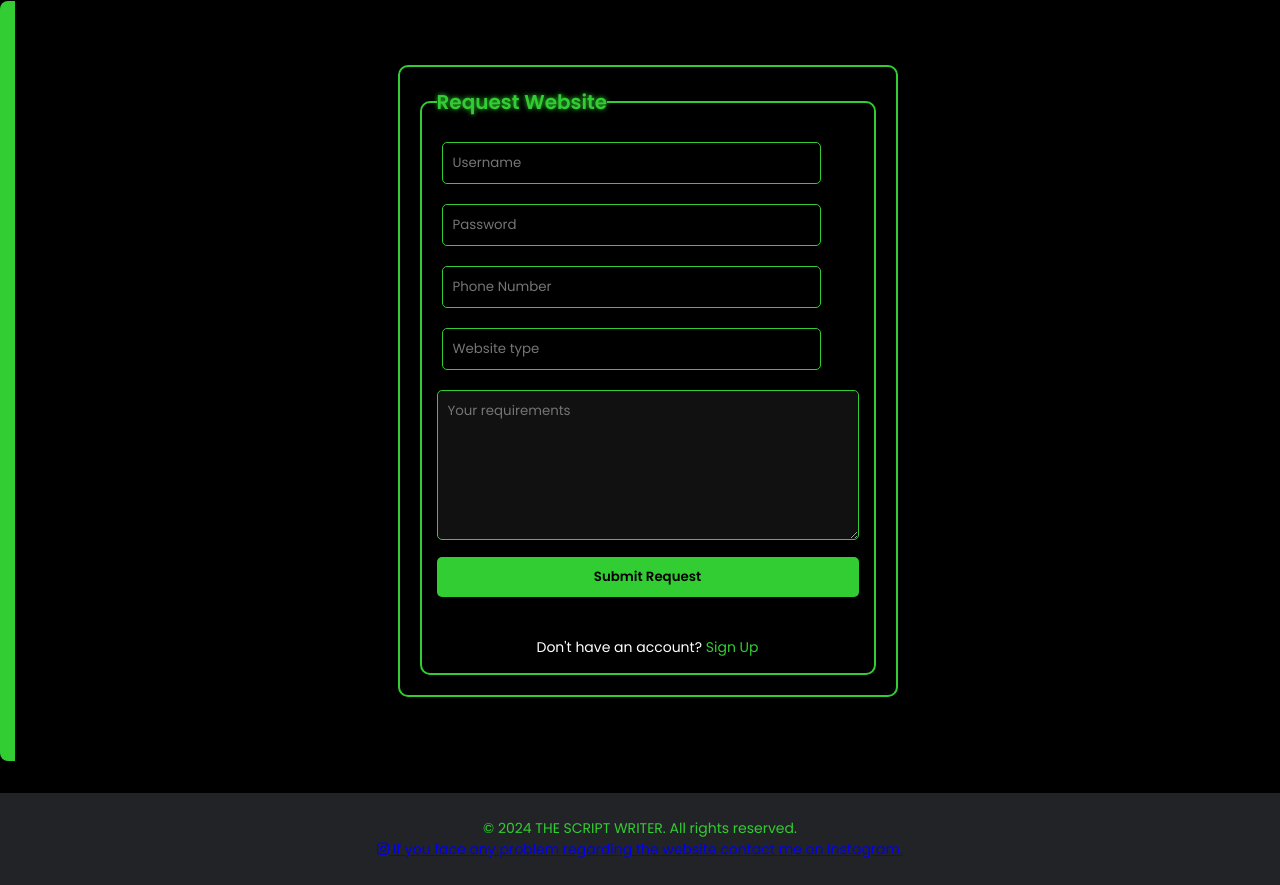
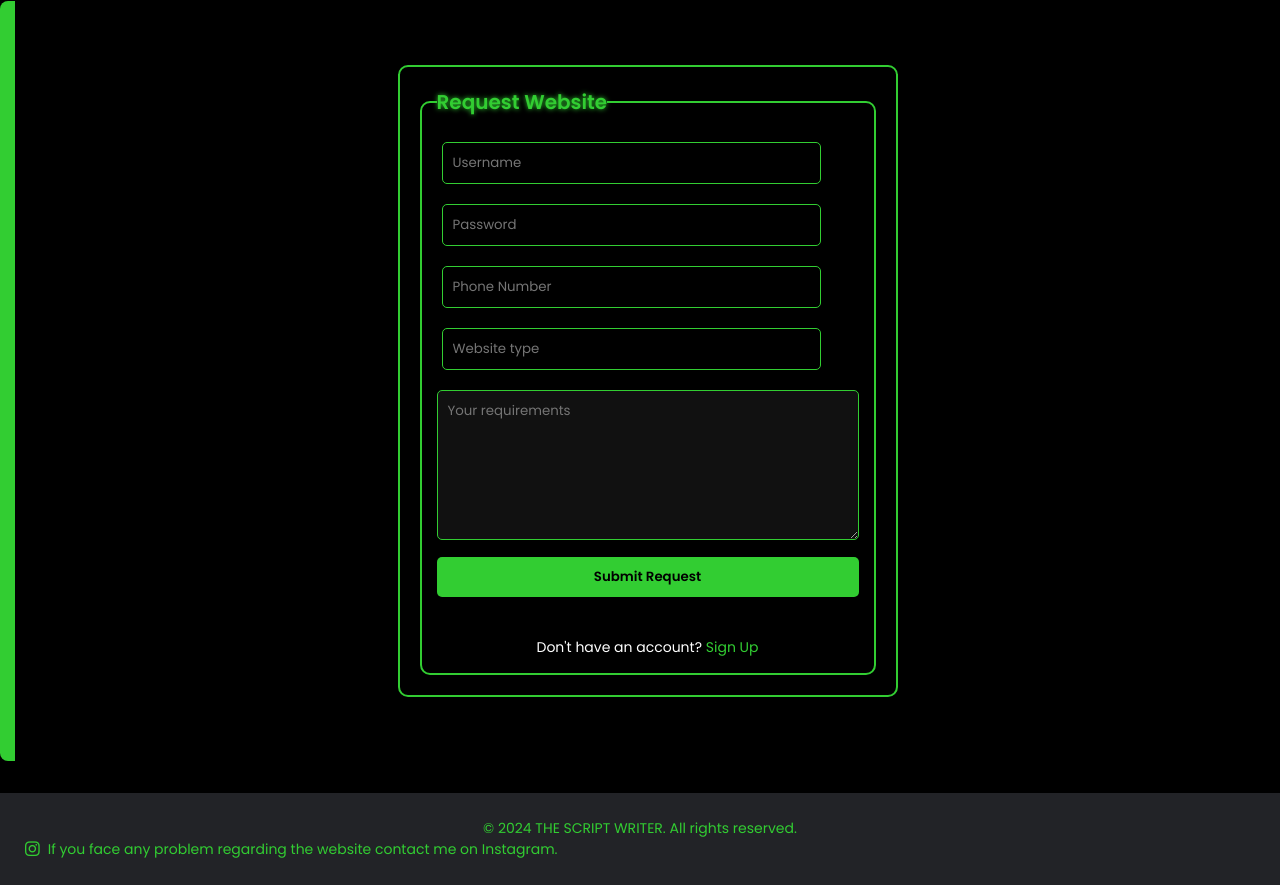
Before and after one commit to Linuxthecoder/Coderepertest1, a website: page public/index.html in a window 1280 px wide. Shown: the part 8563-9448 px from the top of the page. Drawn offline with nearby package versions, Linux system fonts and the light colour scheme.

Commit message:
Update styles.css

```diff
--- a/public/styles.css
+++ b/public/styles.css
@@ -497,3 +497,22 @@ textarea {
 .hidden {
     display: none;
 }
+
+/* Social Links Styling */
+  .social-link a {
+    color: inherit;
+    text-decoration: none;
+    transition: color 0.3s ease;
+    display: flex;
+    align-items: center;
+    gap: 8px;
+  }
+
+  .social-link a:hover {
+    color: #E1306C; /* Instagram brand color */
+  }
+
+  .fab.fa-instagram {
+    font-size: 1.2em;
+    vertical-align: middle;
+  }
```
